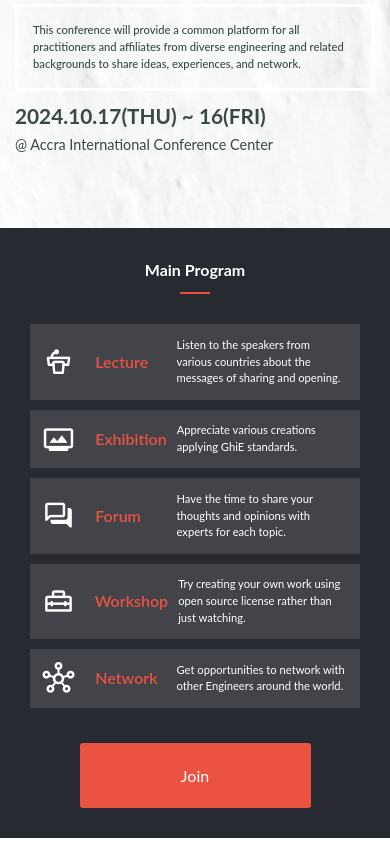
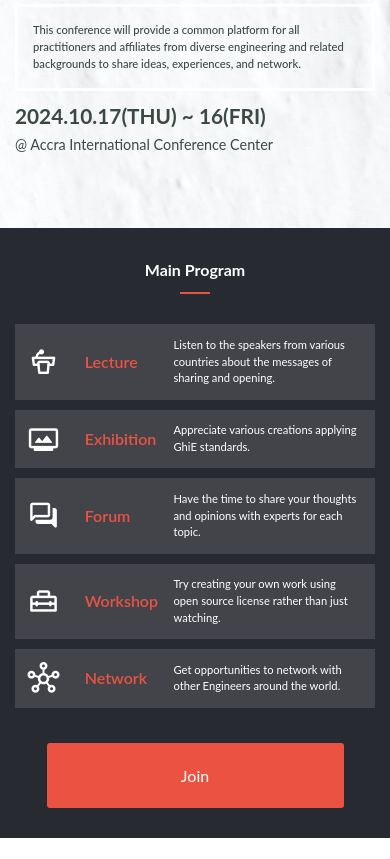
Before and after one commit to newhoteng/Capstone-1, a website: page index.html in a window 390 px wide. Shown: the part 238-1097 px from the top of the page. Drawn offline with nearby package versions, Linux system fonts and the light colour scheme.

Commit message:
Fix margins in mobile program section

```diff
--- a/index_styles.css
+++ b/index_styles.css
@@ -192,7 +192,7 @@ section.program {
   background-color: #272a31;
   color: white;
   font-size: 0.7rem;
-  padding: 30px 15px;
+  padding: 30px 0px;
   line-height: 1.5;
 }
 
@@ -213,7 +213,7 @@ hr {
   align-items: center;
   gap: 10px;
   background-color: rgba(128, 128, 128, 0.3);
-  margin-bottom: 10px;
+  margin: 0 -15px 10px;
   padding: 12.5px;
   justify-content: space-between;
   cursor: pointer;
@@ -240,7 +240,7 @@ hr {
 }
 
 .join {
-  width: 70%;
+  width: 90%;
   height: 65px;
   display: block;
   margin: 35px auto 0;
```
